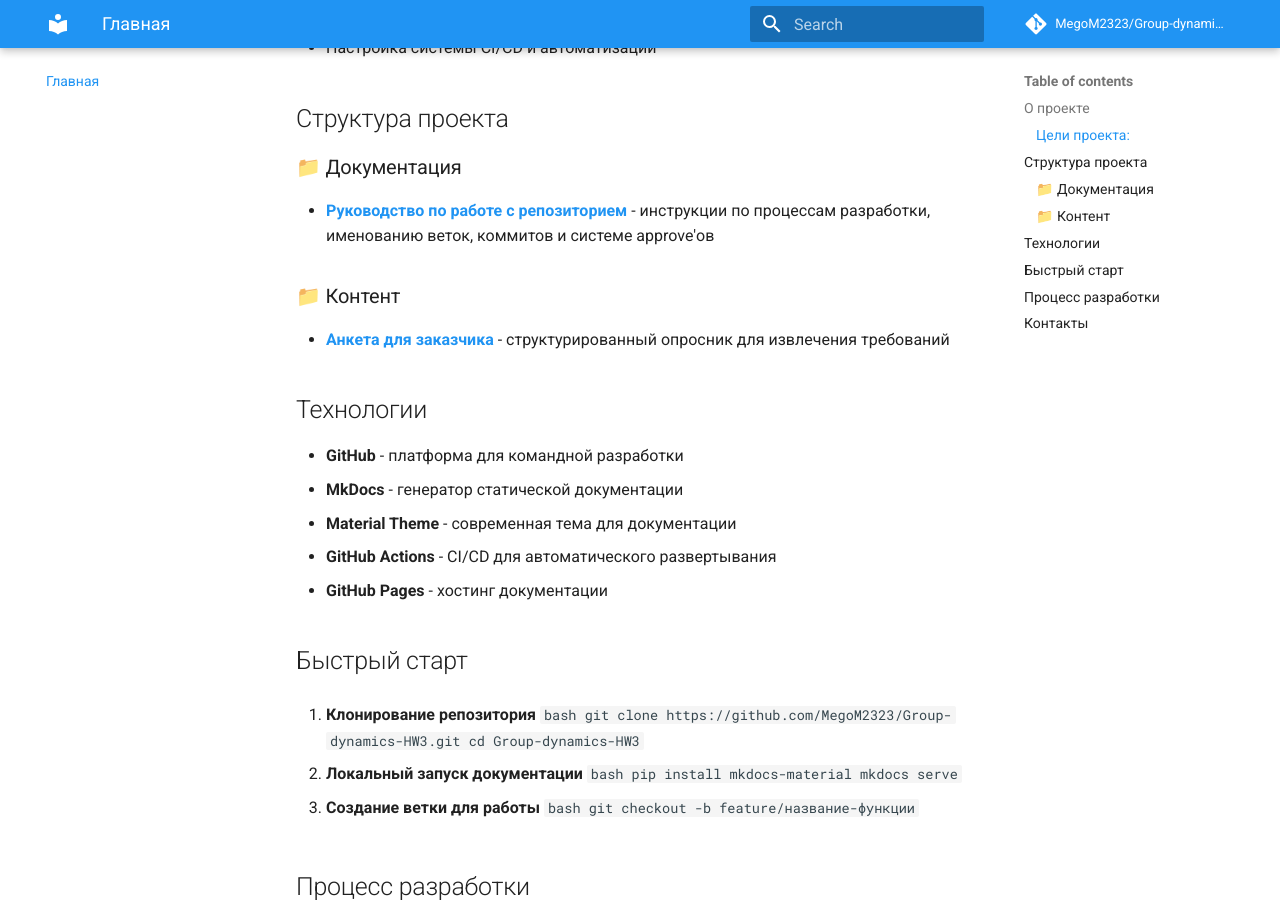
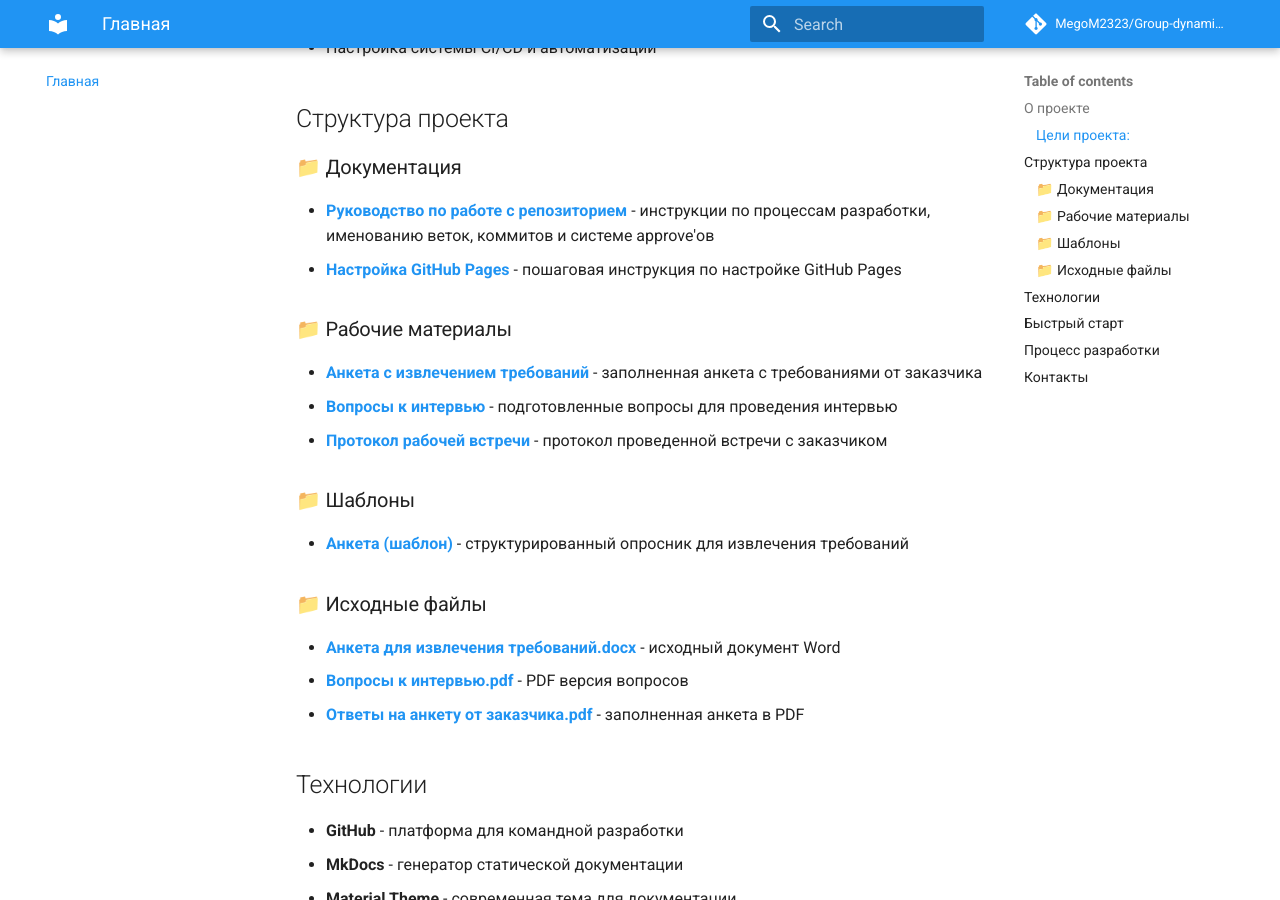
Before and after one commit to MegoM2323/Group-dynamics-HW3, an MkDocs documentation site: the page built from docs/index.md, in a window 1280 px wide and 900 px high, scrolled down 632 px. Built offline with MkDocs 1.6.1 and Material for MkDocs 9.7.7, drawn with Linux system fonts in a browser that asks for light colours; comment, search, counter and statistics services are not loaded.

Commit message:
feat: обновить навигацию и документацию для реальных материалов
- Обновлена навигация MkDocs для включения всех рабочих материалов
- Добавлены ссылки на реальные документы: анкету, вопросы к интервью, протокол встречи
- Обновлена главная страница с актуальной структурой проекта
- Обновлен README.md с прогрессом выполнения заданий
- Настроены ссылки на исходные файлы (Word, PDF)

```diff
--- a/docs/index.md
+++ b/docs/index.md
@@ -16,9 +16,20 @@
 
 ### 📁 Документация
 - **[Руководство по работе с репозиторием](contribution.md)** - инструкции по процессам разработки, именованию веток, коммитов и системе approve'ов
+- **[Настройка GitHub Pages](github-pages-setup.md)** - пошаговая инструкция по настройке GitHub Pages
 
-### 📁 Контент
-- **[Анкета для заказчика](content/questionnaire.md)** - структурированный опросник для извлечения требований
+### 📁 Рабочие материалы
+- **[Анкета с извлечением требований](Анкета с извлечением требований.md)** - заполненная анкета с требованиями от заказчика
+- **[Вопросы к интервью](Вопросы к интервью.md)** - подготовленные вопросы для проведения интервью
+- **[Протокол рабочей встречи](Протокол рабочей встречи.md)** - протокол проведенной встречи с заказчиком
+
+### 📁 Шаблоны
+- **[Анкета (шаблон)](content/questionnaire.md)** - структурированный опросник для извлечения требований
+
+### 📁 Исходные файлы
+- **[Анкета для извлечения требований.docx](../../content/Анкета_для_извлечения_требований.docx)** - исходный документ Word
+- **[Вопросы к интервью.pdf](../../content/Вопросы к интервью.pdf)** - PDF версия вопросов
+- **[Ответы на анкету от заказчика.pdf](../../content/Ответы на анкету от заказчика.pdf)** - заполненная анкета в PDF
 
 ## Технологии
 
--- a/mkdocs.yml
+++ b/mkdocs.yml
@@ -27,8 +27,12 @@ nav:
   - Документация:
     - Процесс работы: contribution.md
     - Настройка GitHub Pages: github-pages-setup.md
-  - Контент:
-    - Анкета: content/questionnaire.md
+  - Рабочие материалы:
+    - Анкета с извлечением требований: Анкета с извлечением требований.md
+    - Вопросы к интервью: Вопросы к интервью.md
+    - Протокол рабочей встречи: Протокол рабочей встречи.md
+  - Шаблоны:
+    - Анкета (шаблон): content/questionnaire.md
 
 plugins:
   - search
```
Also changed, not shown: README.md (+4 -2 lines).
